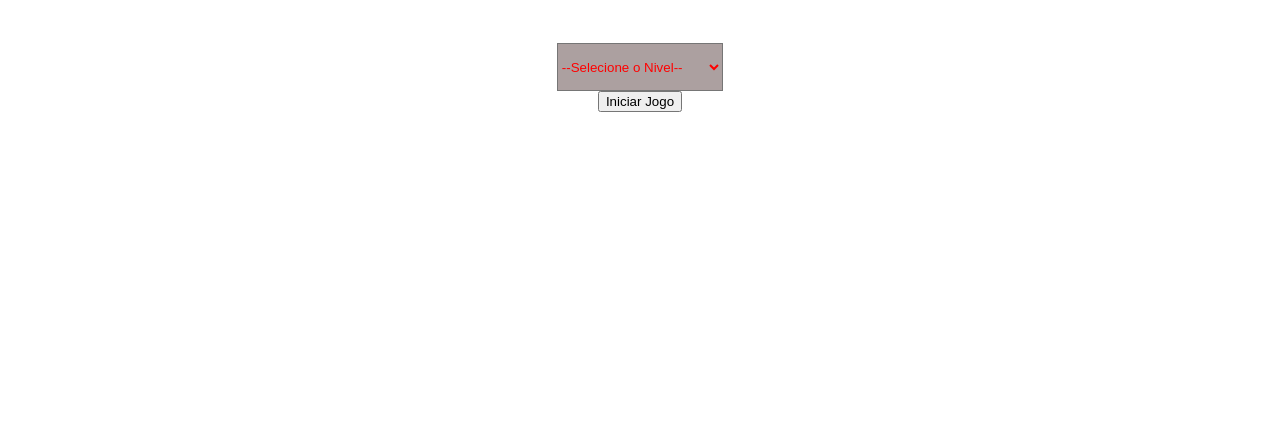
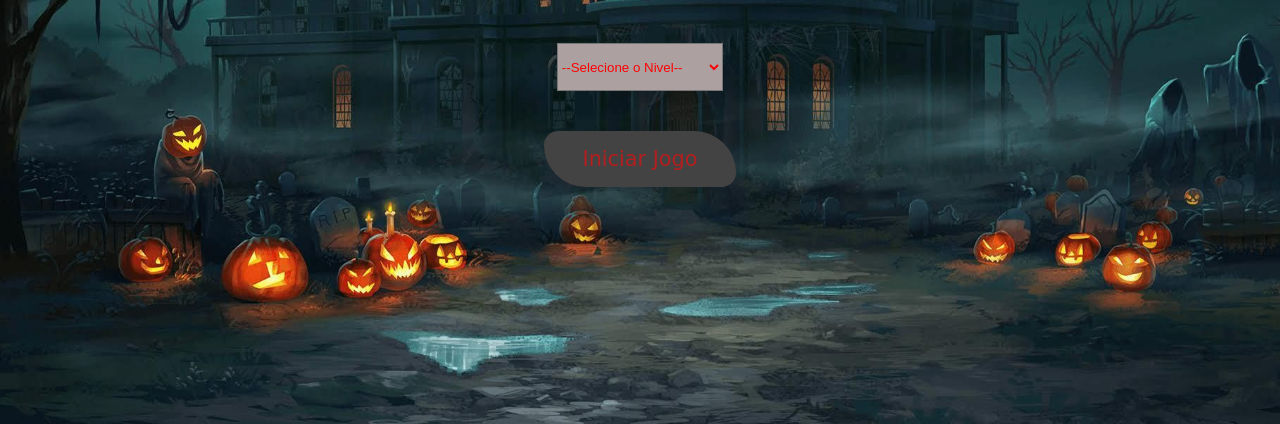
Before and after one commit to AbnerRibeirodaSilva/Jogo-mata-monstros-js, a plain HTML site: page index.html in a window 1280 px wide. Shown: the part 376-800 px from the top of the page. Drawn offline with Linux system fonts and the light colour scheme.

Commit message:
Update estilo.css

```diff
--- a/estilo.css
+++ b/estilo.css
@@ -1,9 +1,9 @@
 html {
-    cursor: url(/GameFinal/imagens/mira.png)20 20, auto;
+    cursor: url(imagens/mira.png)20 20, auto;
 }
 
 body {
-    background-image: url(/GameFinal/imagens/cenario.jpg);
+    background-image: url(imagens/cenario.jpg);
     background-repeat: no-repeat;
     background-size: cover;
     height: 98vh;
@@ -107,7 +107,7 @@ body {
     margin: auto;
 }
 
-.button {
+.geralbutton {
     margin-top: 5vh;
     font-family: 'Bangers', cursive;
     font-size: 130%;
```
